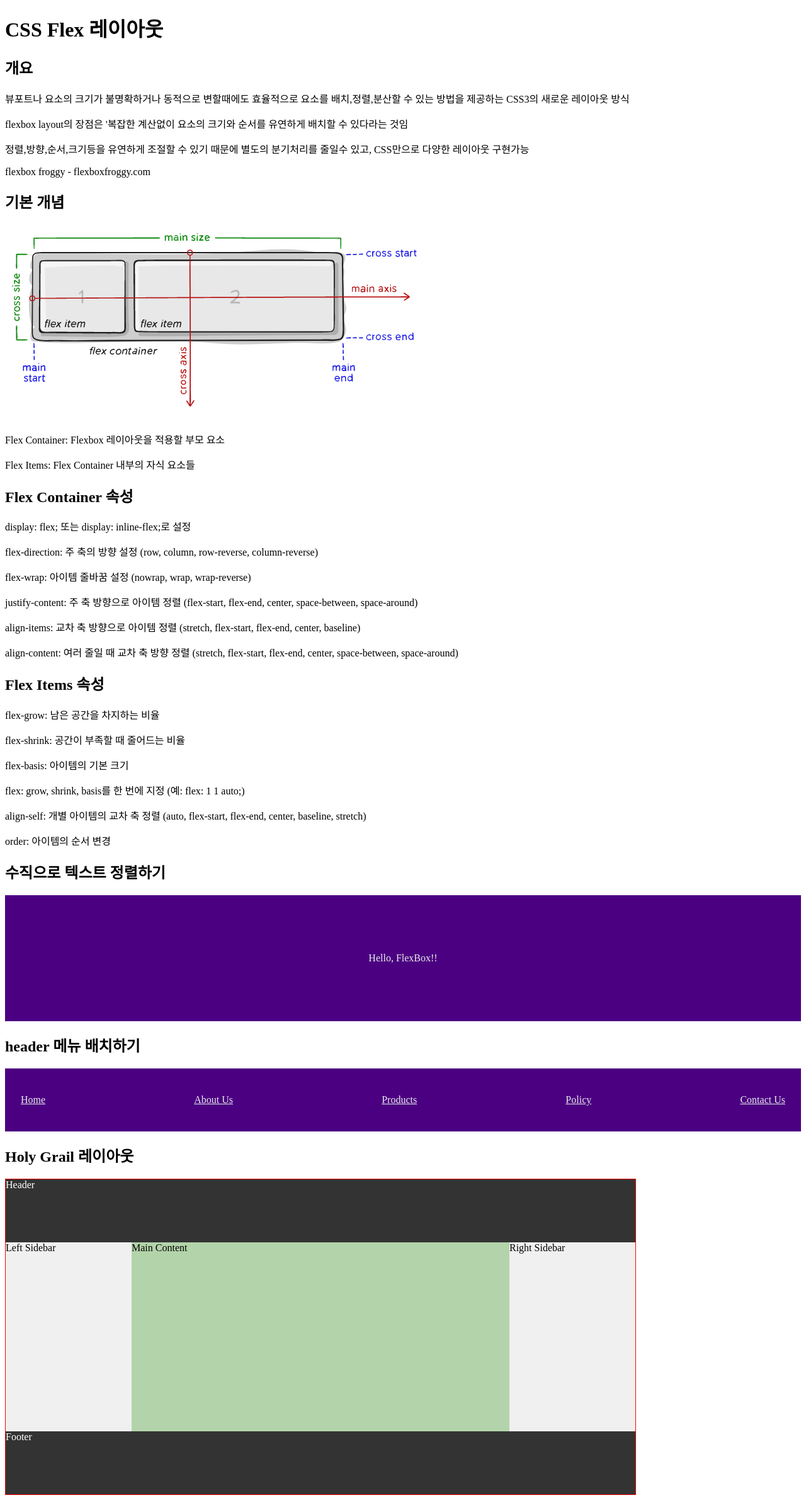
After one commit to sun12wook11/frontends2, a FastAPI app: page /css/flex in a window 1280 px wide. The commit adds this page. Shown: the whole page at 63% size. Run offline with FastAPI, Linux system fonts and the light colour scheme.

Commit message:
css3 - 레이아웃 : flex

```diff
--- a/app/routes/css.py
+++ b/app/routes/css.py
@@ -52,3 +52,7 @@ async def float(req: Request):
 @css_router.get('/flex')
 async def flex(req: Request):
     return templates.TemplateResponse('css/10flex.html', {'request': req})
+
+@css_router.get('/markdown')
+async def flex(req: Request):
+    return templates.TemplateResponse('css/11markdown.html', {'request': req})
--- /dev/null
+++ b/views/templates/css/10flex.html
@@ -0,0 +1,92 @@
+<!DOCTYPE html>
+<html lang="ko">
+<head>
+    <meta charset="UTF-8">
+    <title>CSS Flex 레이아웃</title>
+    <style>
+      /*가운데 정렬*/
+      .centerme { height: 200px; background: indigo;
+        color: #ebebeb; /*text-align: center; padding-top: 180px*/
+        display: flex; justify-content: center; align-items: center }
+
+      /*메뉴 구성*/
+      a:link { color: #ebebeb; }
+      a:visited { color: #ebebeb; }
+
+      .menus { background: indigo; color: #ebebeb;
+        min-height: 44px;  display: flex; align-items: center;
+        padding: 0 25px; /*flex-direction: row*/
+        justify-content: space-between }
+
+      /*Holy Grail Layout*/
+      .container { /*display: flex; flex-direction: column;*/
+          border: 1px solid red; width: 1000px }
+
+      header, footer { background: #333; color: white;
+        height: 100px }
+      nav, aside { background: #f0f0f0; height: 300px;
+        width: 200px }
+
+      main { background: #b3d4aa; height: 300px; flex: 1 }
+      .main-content { display: flex; flex-direction: row; }
+    </style>
+</head>
+<body>
+  <h1>CSS Flex 레이아웃</h1>
+  <h2>개요</h2>
+  <p>뷰포트나 요소의 크기가 불명확하거나 동적으로 변할때에도
+    효율적으로 요소를 배치,정렬,분산할 수 있는 방법을 제공하는
+    CSS3의 새로운 레이아웃 방식</p>
+  <p>flexbox layout의 장점은 '복잡한 계산없이 요소의 크기와 순서를
+    유연하게 배치할 수 있다라는 것임</p>
+  <p>정렬,방향,순서,크기등을 유연하게 조절할 수 있기 때문에
+    별도의 분기처리를 줄일수 있고, CSS만으로 다양한 레이아웃 구현가능</p>
+  <p>flexbox froggy - flexboxfroggy.com</p>
+
+  <h2>기본 개념</h2>
+  <div><img src="/static/img/flexbox01.png"></div>
+
+  <p>Flex Container: Flexbox 레이아웃을 적용할 부모 요소</p>
+  <p>Flex Items: Flex Container 내부의 자식 요소들</p>
+
+  <h2>Flex Container 속성</h2>
+  <p>display: flex; 또는 display: inline-flex;로 설정</p>
+  <p>flex-direction: 주 축의 방향 설정 (row, column, row-reverse, column-reverse)</p>
+  <p>flex-wrap: 아이템 줄바꿈 설정 (nowrap, wrap, wrap-reverse)</p>
+  <p>justify-content: 주 축 방향으로 아이템 정렬 (flex-start, flex-end, center, space-between, space-around)</p>
+  <p>align-items: 교차 축 방향으로 아이템 정렬 (stretch, flex-start, flex-end, center, baseline)</p>
+  <p>align-content: 여러 줄일 때 교차 축 방향 정렬 (stretch, flex-start, flex-end, center, space-between, space-around)</p>
+
+  <h2>Flex Items 속성</h2>
+  <p>flex-grow: 남은 공간을 차지하는 비율</p>
+  <p>flex-shrink: 공간이 부족할 때 줄어드는 비율</p>
+  <p>flex-basis: 아이템의 기본 크기</p>
+  <p>flex: grow, shrink, basis를 한 번에 지정 (예: flex: 1 1 auto;)</p>
+  <p>align-self: 개별 아이템의 교차 축 정렬 (auto, flex-start, flex-end, center, baseline, stretch)</p>
+  <p>order: 아이템의 순서 변경</p>
+
+  <h2>수직으로 텍스트 정렬하기</h2>
+  <div class="centerme">Hello, FlexBox!!</div>
+
+  <h2>header 메뉴 배치하기</h2>
+  <header class="menus">
+    <a href="#" class="item">Home</a>
+    <a href="#" class="item">About Us</a>
+    <a href="#" class="item">Products</a>
+    <a href="#" class="item">Policy</a>
+    <a href="#" class="last-item">Contact Us</a>
+  </header>
+
+  <h2>Holy Grail 레이아웃</h2>
+  <div class="container">
+    <header>Header</header>
+    <div class="main-content">
+      <nav>Left Sidebar</nav>
+      <main>Main Content</main>
+      <aside>Right Sidebar</aside>
+    </div>
+    <footer>Footer</footer>
+  </div>
+
+</body>
+</html>
--- a/views/templates/css/index.html
+++ b/views/templates/css/index.html
@@ -17,6 +17,7 @@
         <li>08 - CSS 테이블 [<a href="/css/table">이동</a>]</li>
         <li>09 - CSS 레이아웃 : float [<a href="/css/float">이동</a>]</li>
         <li>10 - CSS 레이아웃 : flex [<a href="/css/flex">이동</a>]</li>
+        <li>11 - 마크다운 [<a href="/css/markdown">이동</a>]</li>
 
     </ul>
 </body>
```
Also changed, not shown: views/static/img/flexbox01.png (added).
